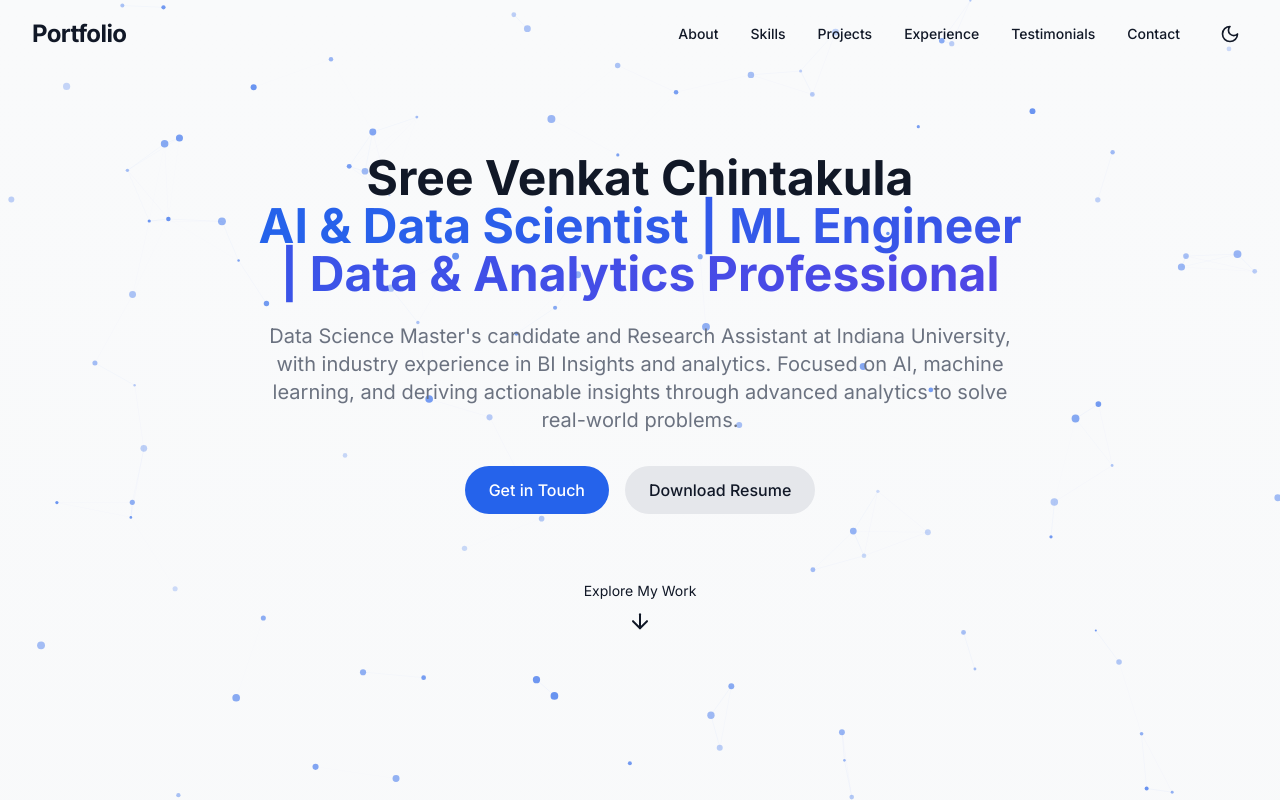
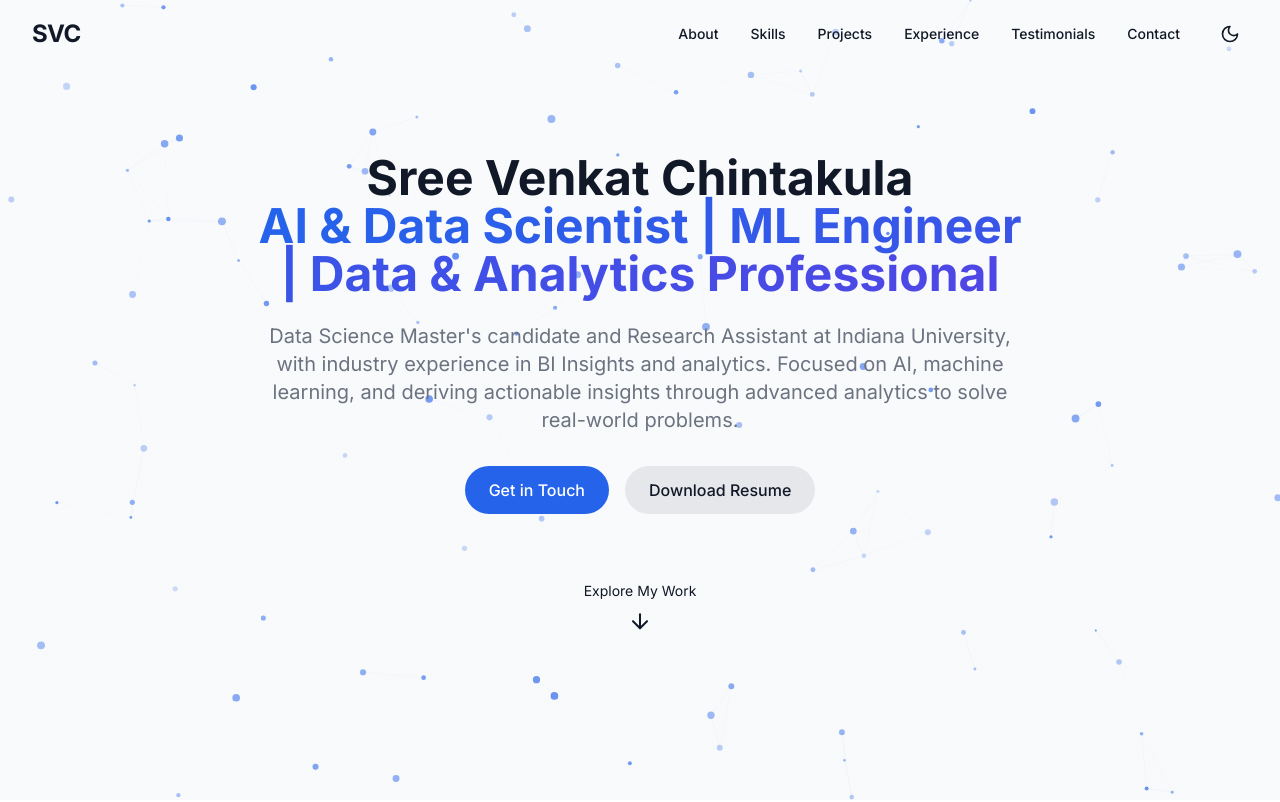
Before and after one commit to maheswar09/Maheswar-Portfolio, a React (Vite) app: page / in a window 1280 px wide. Shown: the top 802 px of the page. Built offline with nearby package versions, Linux system fonts and the light colour scheme.

Commit message:
Final Commit with Resume_3

```diff
--- a/src/components/Header.tsx
+++ b/src/components/Header.tsx
@@ -39,7 +39,7 @@ const Header: React.FC = () => {
             href="#"
             className="text-2xl font-bold tracking-tight hover:text-blue-600 dark:hover:text-blue-400 transition-colors"
           >
-            Portfolio
+            SVC
           </a>
 
           {/* Desktop Navigation */}
--- a/src/components/Hero.tsx
+++ b/src/components/Hero.tsx
@@ -120,7 +120,7 @@ const Hero: React.FC = () => {
               Get in Touch
             </a>
             <a
-              href={`${import.meta.env.BASE_URL}Sree_Venkat_Resume_0.pdf`}
+              href="/Sree-Venkat-Portfolio/Sree_Venkat_Resume_0.pdf"
               target="_blank"
               className="px-6 py-3 rounded-full bg-gray-200 dark:bg-gray-700 hover:bg-gray-300 dark:hover:bg-gray-600 font-medium transition-colors duration-300"
             >
```
